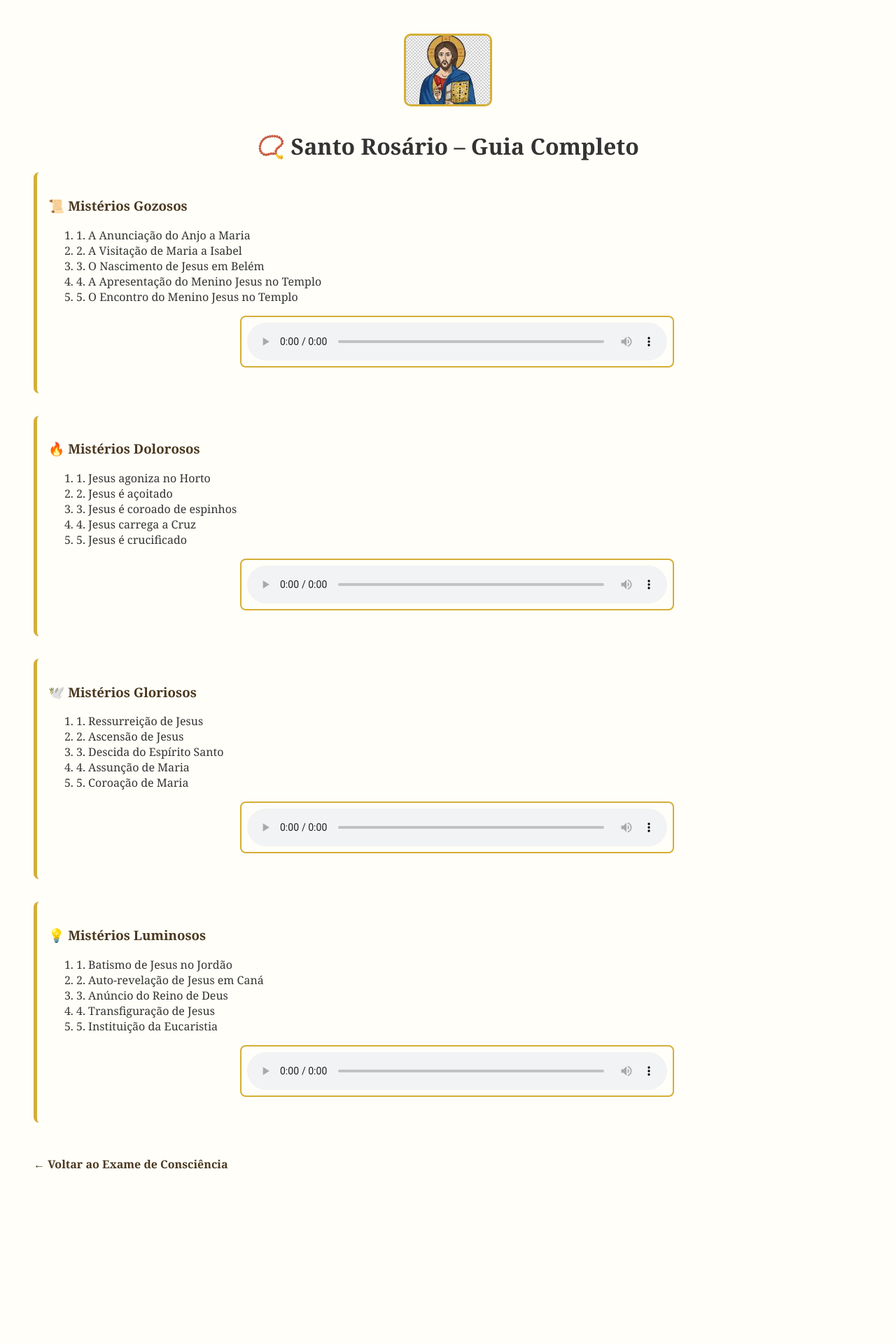
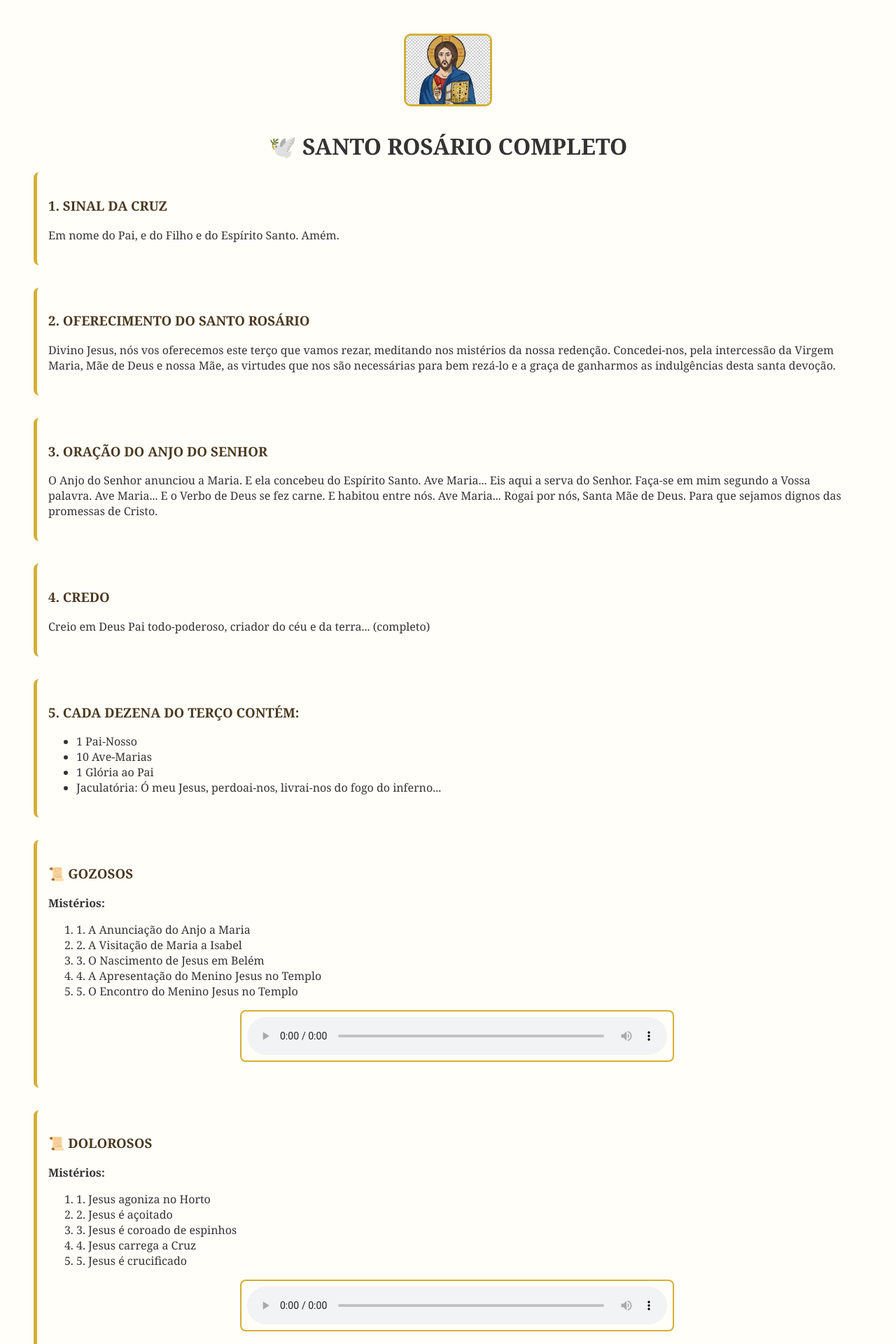
Before and after one commit to alissonsouza1984/examedeconciencia, a Flask app: page /terco in a window 1280 px wide. Shown: the top 1920 px of the page at 70% size. Before the commit the page ends 1670 px from the top, so only its background shows below. Run offline with Flask 3, Linux system fonts and the light colour scheme.

Commit message:
add santo rosario: ejaculatoria

```diff
--- a/app.py
+++ b/app.py
@@ -363,15 +363,8 @@ def terco():
     oracoes = {
         "Sinal da Cruz": "Em nome do Pai, e do Filho e do Espírito Santo. Amém.",
         "Oferecimento": "Divino Jesus, nós vos oferecemos este terço que vamos rezar, meditando nos mistérios da nossa redenção. Concedei-nos, pela intercessão da Virgem Maria, Mãe de Deus e nossa Mãe, as virtudes que nos são necessárias para bem rezá-lo e a graça de ganharmos as indulgências desta santa devoção.",
-        "Credo": "Creio em Deus Pai todo-poderoso, criador do céu e da terra. E em Jesus Cristo, seu único Filho, nosso Senhor...",
-        "Pai Nosso": "Pai nosso que estais no céu, santificado seja o vosso nome...",
-        "Ave-Marias": [
-            "Pela fé – Ave Maria…",
-            "Pela esperança – Ave Maria…",
-            "Pela caridade – Ave Maria…"
-        ],
-        "Gloria": "Glória ao Pai, ao Filho e ao Espírito Santo. Como era no princípio, agora e sempre. Amém.",
-        "Jaculatoria": "Ó meu Jesus, perdoai-nos, livrai-nos do fogo do inferno, levai as almas todas para o céu e socorrei principalmente as que mais precisarem.",
+        "Oração do Anjo": "O Anjo do Senhor anunciou a Maria. E ela concebeu do Espírito Santo. Ave Maria... Eis aqui a serva do Senhor. Faça-se em mim segundo a Vossa palavra. Ave Maria... E o Verbo de Deus se fez carne. E habitou entre nós. Ave Maria... Rogai por nós, Santa Mãe de Deus. Para que sejamos dignos das promessas de Cristo.",
+        "Credo": "Creio em Deus Pai todo-poderoso, criador do céu e da terra... (completo)",
         "Mistérios": {
             "Segunda": "Gozosos",
             "Terça": "Dolorosos",
@@ -383,8 +376,7 @@ def terco():
         },
         "Final": {
             "Salve": "Salve, Rainha, Mãe de misericórdia, vida, doçura e esperança nossa, salve! A vós bradamos, os degredados filhos de Eva...",
-            "OraçãoPapa": "Senhor, nós vos pedimos por vosso vigário o Papa, por nosso bispo, por todos os sacerdotes e fiéis...",
-            "Encerramento": "Em nome do Pai, e do Filho, e do Espírito Santo. Amém."
+            "Ladainha": "Senhor, tende piedade de nós... Cristo, tende piedade de nós... Senhor, tende piedade de nós..."
         }
     }
 
--- a/templates/terco.html
+++ b/templates/terco.html
@@ -42,66 +42,64 @@
     <div class="icon">
       <img src="{{ url_for('static', filename='img/cristo_pantocrator.jpg') }}" alt="Cristo Pantocrator" />
     </div>
-    <h1 class="titulo-terco">📿 Santo Rosário – Guia Completo</h1>
+    <h1 class="titulo-terco">🕊️ SANTO ROSÁRIO COMPLETO</h1>
 
     <div class="card-terco">
-      <h3>📜 Mistérios Gozosos</h3>
+      <h3>1. SINAL DA CRUZ</h3>
+      <p>{{ oracoes['Sinal da Cruz'] }}</p>
+    </div>
+
+    <div class="card-terco">
+      <h3>2. OFERECIMENTO DO SANTO ROSÁRIO</h3>
+      <p>{{ oracoes['Oferecimento'] }}</p>
+    </div>
+
+    <div class="card-terco">
+      <h3>3. ORAÇÃO DO ANJO DO SENHOR</h3>
+      <p>{{ oracoes['Oração do Anjo'] }}</p>
+    </div>
+
+    <div class="card-terco">
+      <h3>4. CREDO</h3>
+      <p>{{ oracoes['Credo'] }}</p>
+    </div>
+
+    <div class="card-terco">
+      <h3>5. CADA DEZENA DO TERÇO CONTÉM:</h3>
+      <ul>
+        <li>1 Pai-Nosso</li>
+        <li>10 Ave-Marias</li>
+        <li>1 Glória ao Pai</li>
+        <li>Jaculatória: Ó meu Jesus, perdoai-nos, livrai-nos do fogo do inferno...</li>
+      </ul>
+    </div>
+
+    {% for tipo, mist in mistérios.items() %}
+    <div class="card-terco">
+      <h3>📜 {{ tipo.upper() }}</h3>
+      <p><strong>Mistérios:</strong></p>
       <ol>
-        {% for item in mistérios['Gozosos'] %}
+        {% for item in mist %}
         <li>{{ item }}</li>
         {% endfor %}
       </ol>
       <div class="audio-player">
         <audio controls>
-          <source src="{{ url_for('static', filename='audio/terco/goz.mp3') }}" type="audio/mpeg">
+          <source src="{{ url_for('static', filename='audio/terco/' + tipo[:3].lower() ~ '.mp3') }}" type="audio/mpeg">
           Seu navegador não suporta o elemento de áudio.
         </audio>
       </div>
     </div>
+    {% endfor %}
 
     <div class="card-terco">
-      <h3>🔥 Mistérios Dolorosos</h3>
-      <ol>
-        {% for item in mistérios['Dolorosos'] %}
-        <li>{{ item }}</li>
-        {% endfor %}
-      </ol>
-      <div class="audio-player">
-        <audio controls>
-          <source src="{{ url_for('static', filename='audio/terco/dor.mp3') }}" type="audio/mpeg">
-          Seu navegador não suporta o elemento de áudio.
-        </audio>
-      </div>
+      <h3>7. SALVE RAINHA</h3>
+      <p>{{ oracoes['Final']['Salve'] }}</p>
     </div>
 
     <div class="card-terco">
-      <h3>🕊️ Mistérios Gloriosos</h3>
-      <ol>
-        {% for item in mistérios['Gloriosos'] %}
-        <li>{{ item }}</li>
-        {% endfor %}
-      </ol>
-      <div class="audio-player">
-        <audio controls>
-          <source src="{{ url_for('static', filename='audio/terco/glo.mp3') }}" type="audio/mpeg">
-          Seu navegador não suporta o elemento de áudio.
-        </audio>
-      </div>
-    </div>
-
-    <div class="card-terco">
-      <h3>💡 Mistérios Luminosos</h3>
-      <ol>
-        {% for item in mistérios['Luminosos'] %}
-        <li>{{ item }}</li>
-        {% endfor %}
-      </ol>
-      <div class="audio-player">
-        <audio controls>
-          <source src="{{ url_for('static', filename='audio/terco/lum.mp3') }}" type="audio/mpeg">
-          Seu navegador não suporta o elemento de áudio.
-        </audio>
-      </div>
+      <h3>8. LADAINHA DE NOSSA SENHORA (opcional)</h3>
+      <p>{{ oracoes['Final']['Ladainha'] }}</p>
     </div>
 
     <a href="/" class="back-link">← Voltar ao Exame de Consciência</a>
```
